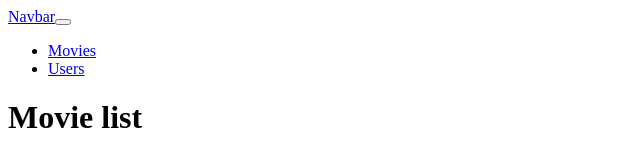
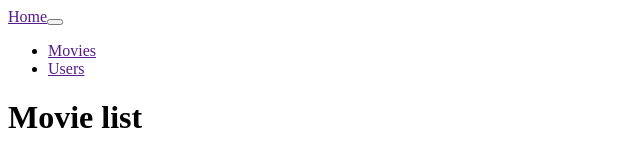
Before and after one commit to MoonJaeSeung/React, a React (Create React App) app in the folder ex1/: page / in a window 1280 px wide. Shown: the top 156 px of the page, without its empty margins (0-640 px from the left). Built offline with nearby package versions, Linux system fonts and the light colour scheme; the HTML template or start-up script is replaced by a standard one.

Commit message:
react router 적용하기

```diff
--- a/ex1/src/App.js
+++ b/ex1/src/App.js
@@ -4,7 +4,11 @@ import React, {useState,useEffect} from 'react';
 import Movie from './components/Movie';
 import MovieForm from './components/MovieForm';
 import Navbar from './components/Navbar';
-
+import {
+  BrowserRouter as Router,
+  Switch,
+  Route,
+} from 'react-router-dom';
 
 function App() {
 
@@ -34,12 +38,14 @@ function App() {
        ]);
     };
   return (
+    <Router>
       <div className="App">
         <Navbar/>
       <h1>Movie list</h1>
       <MovieForm addMovie={addMovie}/>
       {renderMovies}
       </div>
+    </Router>
   );
 }
 
--- a/ex1/src/components/Navbar.js
+++ b/ex1/src/components/Navbar.js
@@ -1,4 +1,11 @@
 import React from 'react';
+import { Link } from 'react-router-dom';
+import {
+    BrowserRouter as Router,
+    Switch,
+    Route,
+  } from 'react-router-dom';
+
 
 const Navbar = () => {
     return(
@@ -6,17 +13,17 @@ const Navbar = () => {
 
 <nav class="navbar navbar-expand-lg bg-light">
   <div class="container-fluid">
-    <a class="navbar-brand" href="#">Navbar</a>
+    <Link class="navbar-brand" href="/">Home</Link>
     <button class="navbar-toggler" type="button" data-bs-toggle="collapse" data-bs-target="#navbarNav" aria-controls="navbarNav" aria-expanded="false" aria-label="Toggle navigation">
       <span class="navbar-toggler-icon"></span>
     </button>
     <div class="collapse navbar-collapse" id="navbarNav">
       <ul class="navbar-nav">
         <li class="nav-item">
-          <a class="nav-link" href="#">Movies</a>
+          <Link class="nav-link" href="/movies">Movies</Link>
         </li>
         <li class="nav-item">
-          <a class="nav-link" href="#">Users</a>
+          <Link class="nav-link" href="/users">Users</Link>
         </li>
       </ul>
     </div>
```
Lines whose indentation alone changed are shown as unchanged.
